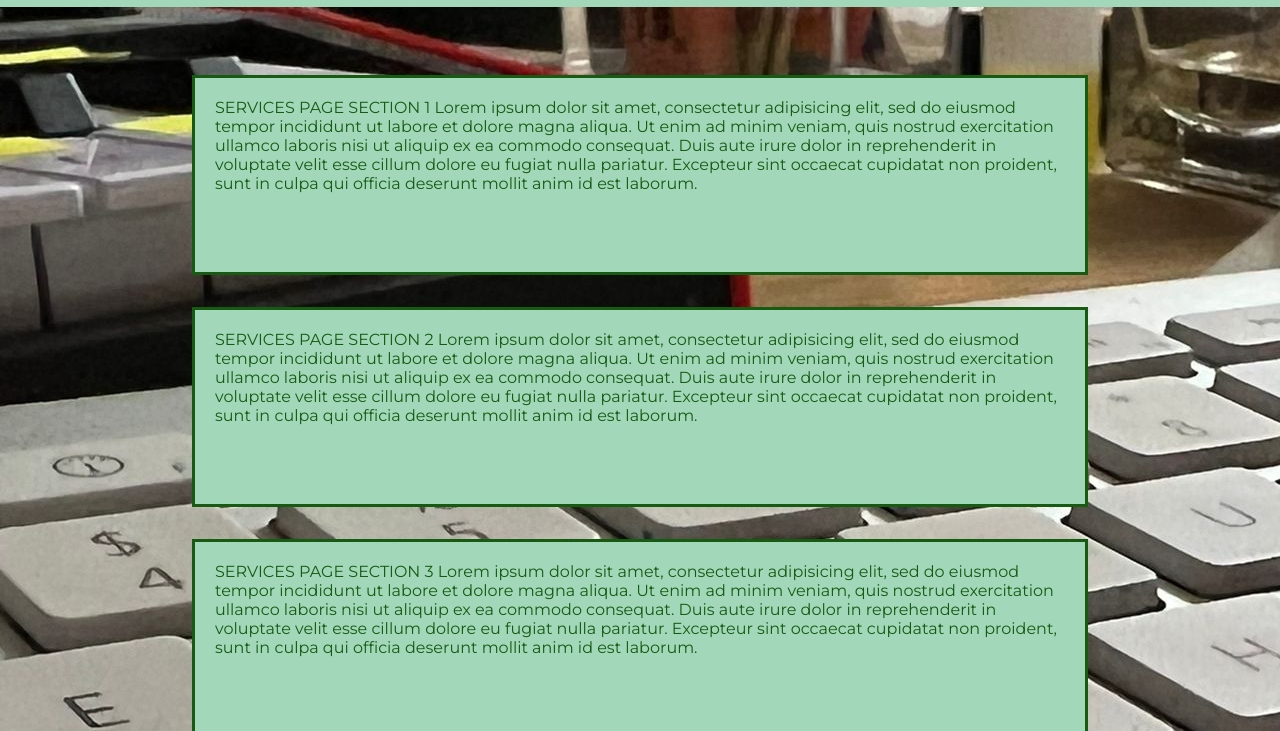
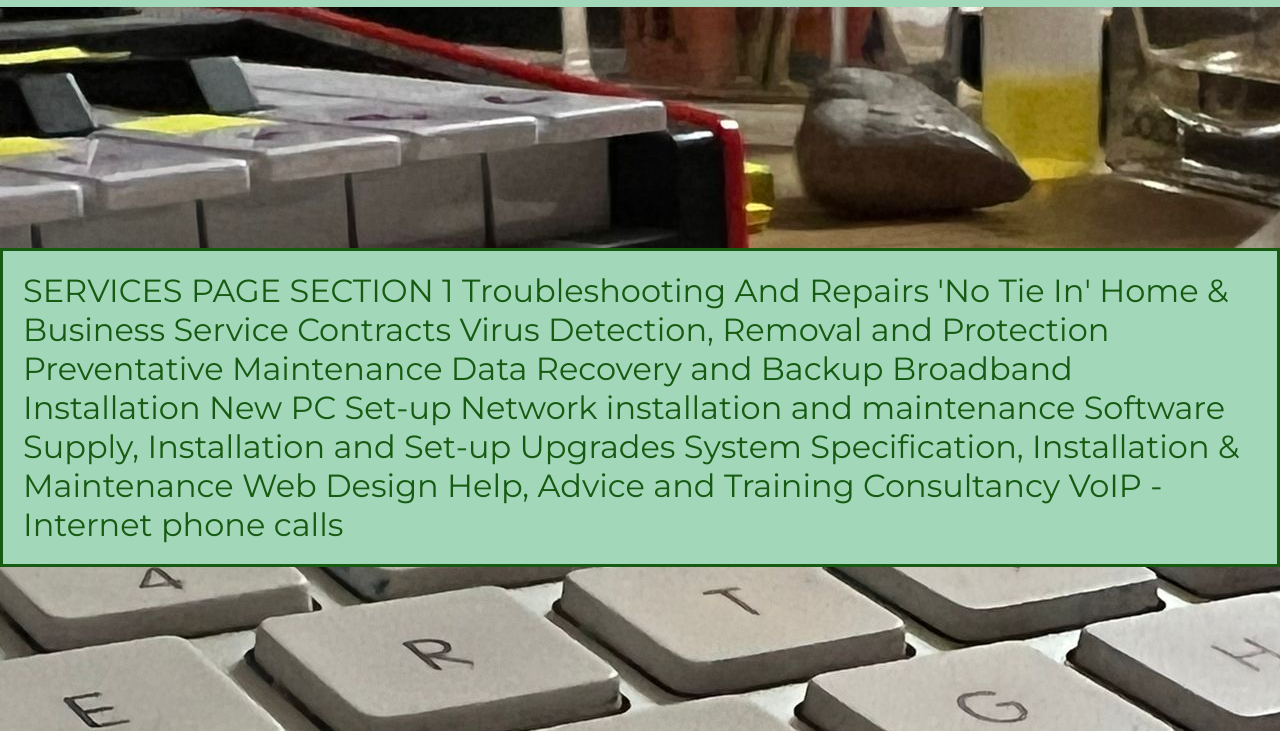
Before and after one commit to mark279455/Quicksilver-IT_old, a plain HTML site: page services.html in a window 1280 px wide. Shown: the part 221-952 px from the top of the page. Drawn offline with Linux system fonts and the light colour scheme.

Commit message:
index.html add centre section text and rough styling

```diff
--- a/assets/css/style.css
+++ b/assets/css/style.css
@@ -185,18 +185,18 @@ i:hover {
   width: 100%;
   display: flex;
   align-items: center;
-  flex-direction: column;
+  /* flex-direction: column; */
   gap: 2rem;
-  justify-content: center;
+  justify-content: space-between;
   background: url('../images/background.jpg');
 }
 
 .center-1 {
-  font-size: 1rem;
-  text-align: left;
-  height: 200px;
+  font-size: 2rem;
+  /* text-align: left; */
+  /* height: 200px; */
   background-color: #a2d7ba;
-  width:70%;
+  /* width:70%; */
   border: 3px solid #165B11;
   color: #165B11;
   padding: 20px;
--- a/services.html
+++ b/services.html
@@ -27,33 +27,22 @@
     <section class="center-section">
         <div class="center-1">
             <p>SERVICES PAGE SECTION 1
-                Lorem ipsum dolor sit amet, consectetur adipisicing elit, sed do eiusmod tempor incididunt ut labore et
-                dolore magna aliqua. Ut enim ad minim veniam, quis nostrud exercitation ullamco laboris nisi ut aliquip
-                ex
-                ea commodo consequat. Duis aute
-                irure dolor in reprehenderit in voluptate velit esse cillum dolore eu fugiat nulla pariatur. Excepteur
-                sint
-                occaecat cupidatat non proident, sunt in culpa qui officia deserunt mollit anim id est laborum.</p>
-        </div>
-        <div class="center-1">
-            <p>SERVICES PAGE SECTION 2
-                Lorem ipsum dolor sit amet, consectetur adipisicing elit, sed do eiusmod tempor incididunt ut labore et
-                dolore magna aliqua. Ut enim ad minim veniam, quis nostrud exercitation ullamco laboris nisi ut aliquip
-                ex
-                ea commodo consequat. Duis aute
-                irure dolor in reprehenderit in voluptate velit esse cillum dolore eu fugiat nulla pariatur. Excepteur
-                sint
-                occaecat cupidatat non proident, sunt in culpa qui officia deserunt mollit anim id est laborum.</p>
-        </div>
-        <div class="center-1">
-            <p>SERVICES PAGE SECTION 3
-                Lorem ipsum dolor sit amet, consectetur adipisicing elit, sed do eiusmod tempor incididunt ut labore et
-                dolore magna aliqua. Ut enim ad minim veniam, quis nostrud exercitation ullamco laboris nisi ut aliquip
-                ex
-                ea commodo consequat. Duis aute
-                irure dolor in reprehenderit in voluptate velit esse cillum dolore eu fugiat nulla pariatur. Excepteur
-                sint
-                occaecat cupidatat non proident, sunt in culpa qui officia deserunt mollit anim id est laborum.</p>
+                Troubleshooting And Repairs
+                'No Tie In' Home & Business Service Contracts
+                Virus Detection, Removal and Protection
+                Preventative Maintenance
+                Data Recovery and Backup
+                Broadband Installation
+                New PC Set-up
+                Network installation and maintenance
+                Software Supply, Installation and Set-up
+                Upgrades
+                System Specification, Installation & Maintenance
+                Web Design
+                Help, Advice and Training
+                Consultancy
+                VoIP - Internet phone calls
+            </p>
         </div>
 
     </section>
@@ -64,22 +53,26 @@
                 <li>
                     <a href="https://facebook.com" target="_blank" re="noopener"
                         aria-label="Visit our Facebook page(opens in a new tab)">
-                        <i class="fab fa-facebook hover-text"><span class="tooltip-text" id="top">Facebook</span></i></a>
+                        <i class="fab fa-facebook hover-text"><span class="tooltip-text"
+                                id="top">Facebook</span></i></a>
                 </li>
                 <li>
                     <a href="https://twitter.com" target="_blank" re="noopener"
                         aria-label="Visit our Twitter page(opens in a new tab)">
-                        <i class="fab fa-twitter-square hover-text"><span class="tooltip-text" id="top">Twitter</span></i></a>
+                        <i class="fab fa-twitter-square hover-text"><span class="tooltip-text"
+                                id="top">Twitter</span></i></a>
                 </li>
                 <li>
                     <a href="https://youtube.com" target="_blank" re="noopener"
                         aria-label="Visit our Youtube page(opens in a new tab)">
-                        <i class="fab fa-youtube-square hover-text"><span class="tooltip-text" id="top">Youtube</span></i></a>
+                        <i class="fab fa-youtube-square hover-text"><span class="tooltip-text"
+                                id="top">Youtube</span></i></a>
                 </li>
                 <li>
                     <a href="https://instagram.com" target="_blank" re="noopener"
                         aria-label="Visit our Instagram page(opens in a new tab)">
-                        <i class="fab fa-instagram hover-text"><span class="tooltip-text" id="top">Instagram</span></i></a>
+                        <i class="fab fa-instagram hover-text"><span class="tooltip-text"
+                                id="top">Instagram</span></i></a>
                 </li>
             </ul>
         </div>
```
Also changed, not shown: index.html (+28 -28 lines).
